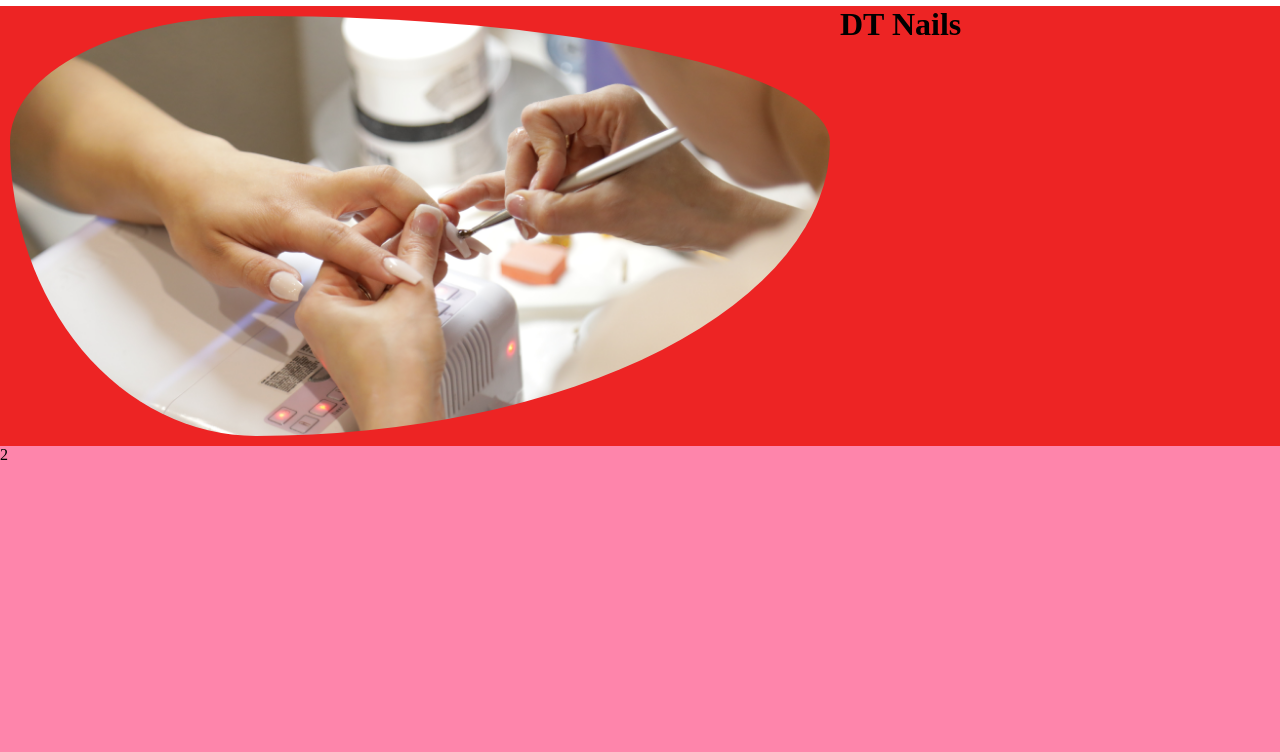
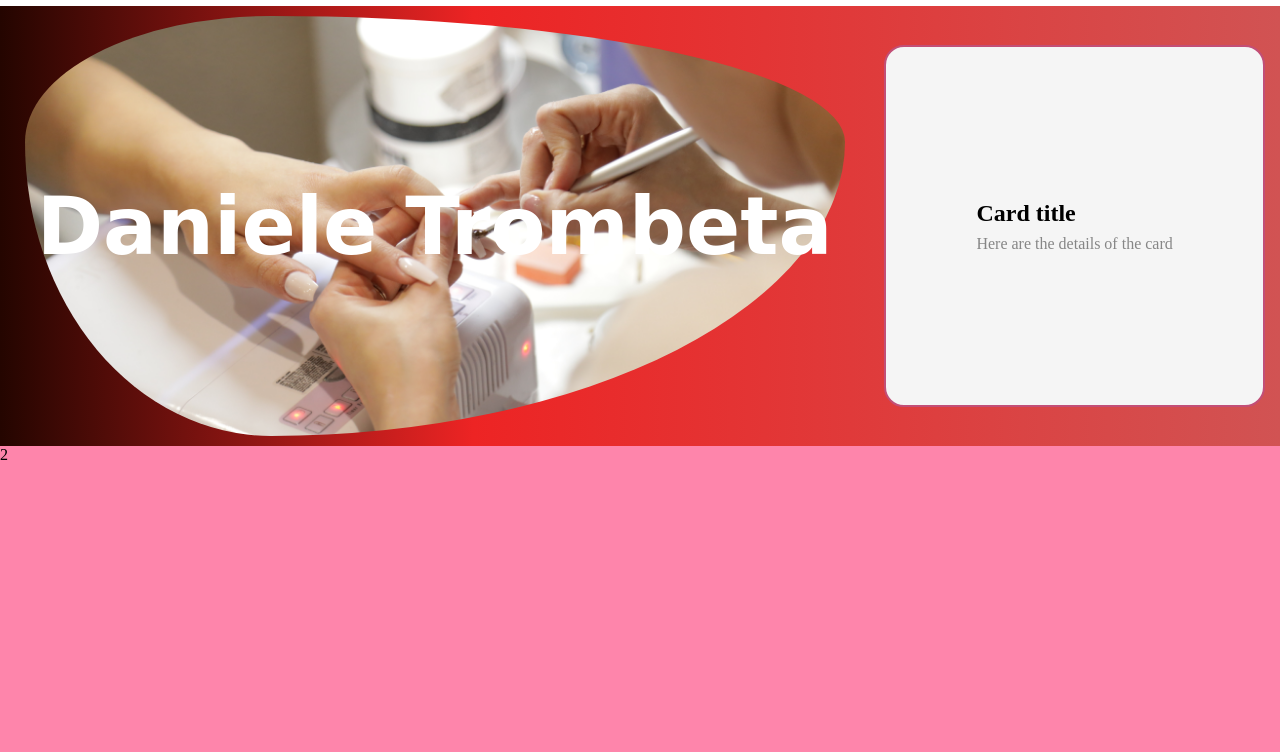
Before and after one commit to carlosaant/dtnails-basic, a plain HTML site: page index.html in a window 1280 px wide. Shown: the part 48-800 px from the top of the page. Drawn offline with Linux system fonts and the light colour scheme; a web font is replaced by a local one.

Commit message:
alterada cor Header, adicionado Card no header, definido prop flex no header

```diff
--- a/css/style.css
+++ b/css/style.css
@@ -1,3 +1,5 @@
+@import url('https://fonts.googleapis.com/css2?family=Lavishly+Yours&display=swap');
+
 * {
     margin: 0;
     padding: 0;
@@ -19,11 +21,16 @@ html, body {
 /* ----------------- */
 
 .elem-header{
-    background-color: #ED2424;
+    /* background-color: #ED2424; */
+    background: rgb(36,5,0);
+    background: linear-gradient(90deg, rgba(36,5,0,1) 0%, rgba(237,36,36,1) 37%, rgba(209,83,83,1) 100%);
     grid-column-start: 1;
     grid-column-end:  4;
     display: flex;
     flex-wrap: wrap;
+
+    justify-content: space-around;
+    align-items: center;
 }
 
 .menu-nav{
@@ -46,6 +53,10 @@ html, body {
 }
 
 .logo-div{
+    display: flex;
+    justify-content: center;
+    align-items: center;
+
     width: 800px;
     height: 400px;
     padding: 10px;
@@ -58,6 +69,69 @@ html, body {
 
     border-radius: 30% 70% 70% 30% / 30% 30% 70% 70%;
 }
+
+.logo-div h1{
+    font-family: 'Lavishly Yours', cursive;
+    font-size: 80px;
+    color: white;
+}
+/* -------------- */
+.card {
+    width: 320px;
+    height: 300px;
+    border-radius: 20px;
+    background: #f5f5f5;
+    position: relative;
+    padding: 1.8rem;
+    border: 2px solid #C24F77;
+    transition: 0.5s ease-out;
+    overflow: visible;
+   }
+
+   .card-details {
+    color: black;
+    height: 100%;
+    gap: .5em;
+    display: grid;
+    place-content: center;
+   }
+
+   .card-button {
+    transform: translate(-50%, 125%);
+    width: 60%;
+    border-radius: 1rem;
+    border: none;
+    background-color: #FFBCE2;
+    color: #fff;
+    font-size: 1rem;
+    padding: .5rem 1rem;
+    position: absolute;
+    left: 50%;
+    bottom: 0;
+    opacity: 0;
+    transition: 0.3s ease-out;
+   }
+
+   .text-body {
+    color: rgb(134, 134, 134);
+   }
+
+   /*Text*/
+   .text-title {
+    font-size: 1.5em;
+    font-weight: bold;
+   }
+
+   /*Hover*/
+   .card:hover {
+    border-color: #FFBCE2;
+    box-shadow: 0 4px 18px 0 rgba(0, 0, 0, 0.25);
+   }
+
+   .card:hover .card-button {
+    transform: translate(-50%, 50%);
+    opacity: 1;
+   }
 
 /* ----------------------------------------------- */
 .elem-main{
--- a/index.html
+++ b/index.html
@@ -15,8 +15,18 @@
                 <a href="#" class="menu-item"><img src="./assets/images/facebook-ico.png" alt="Facebook DT Nails"></a>
                 <a href="#" class="menu-item"><img src="./assets/images/instagram-ico.png" alt="Instagram DT Nails"></a>
             </nav>
-            <div class="logo-div"></div>
-            <h1>DT Nails</h1>
+            <div class="logo-div">
+                <h1>Daniele Trombeta</h1>
+            </div>
+            <!--  -->
+            <div class="card">
+                <div class="card-details">
+                  <p class="text-title">Card title</p>
+                  <p class="text-body">Here are the details of the card</p>
+                </div>
+                <button class="card-button">More info</button>
+              </div>
+            <!--  -->
         </header>
         <main class="elem-main">
             2
```
